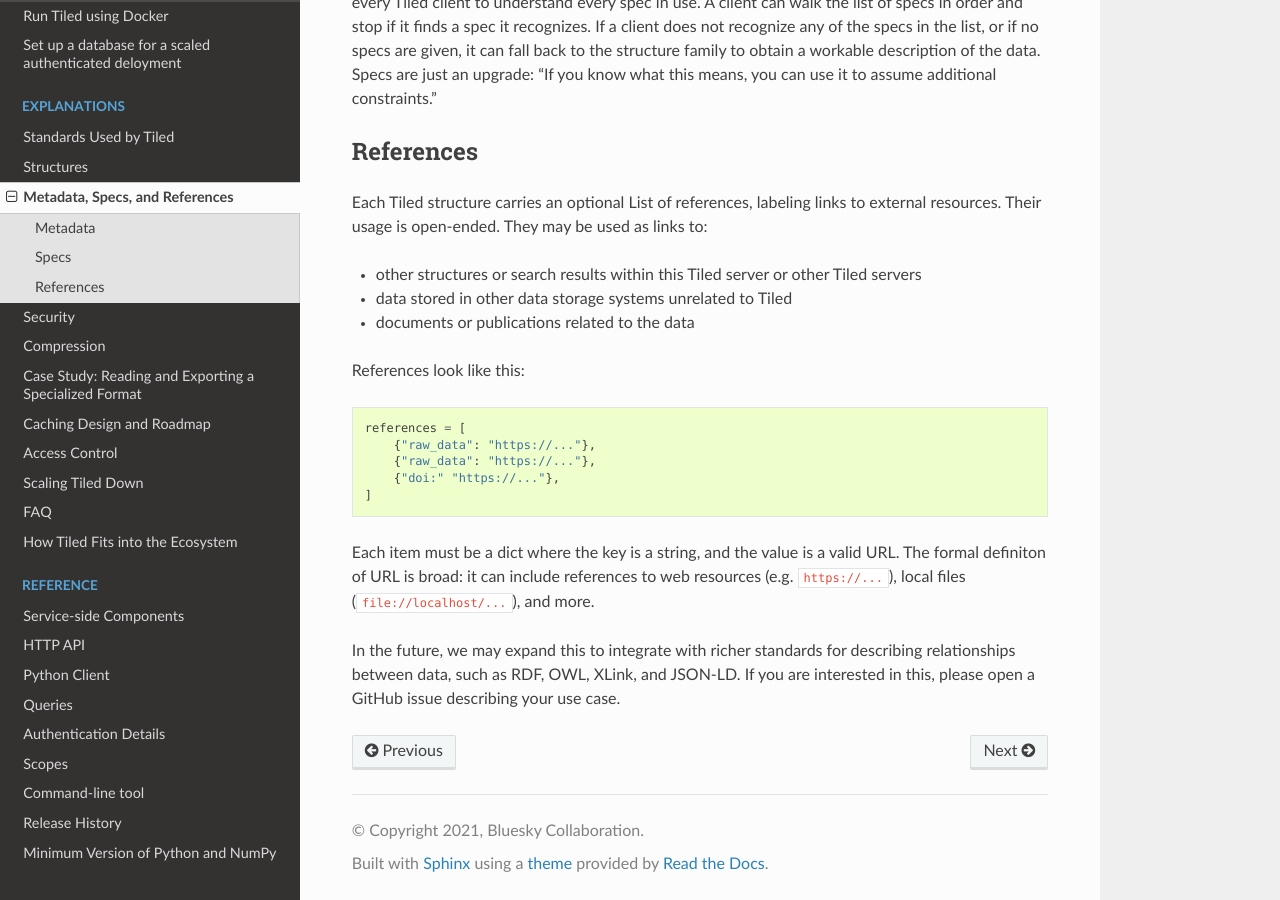
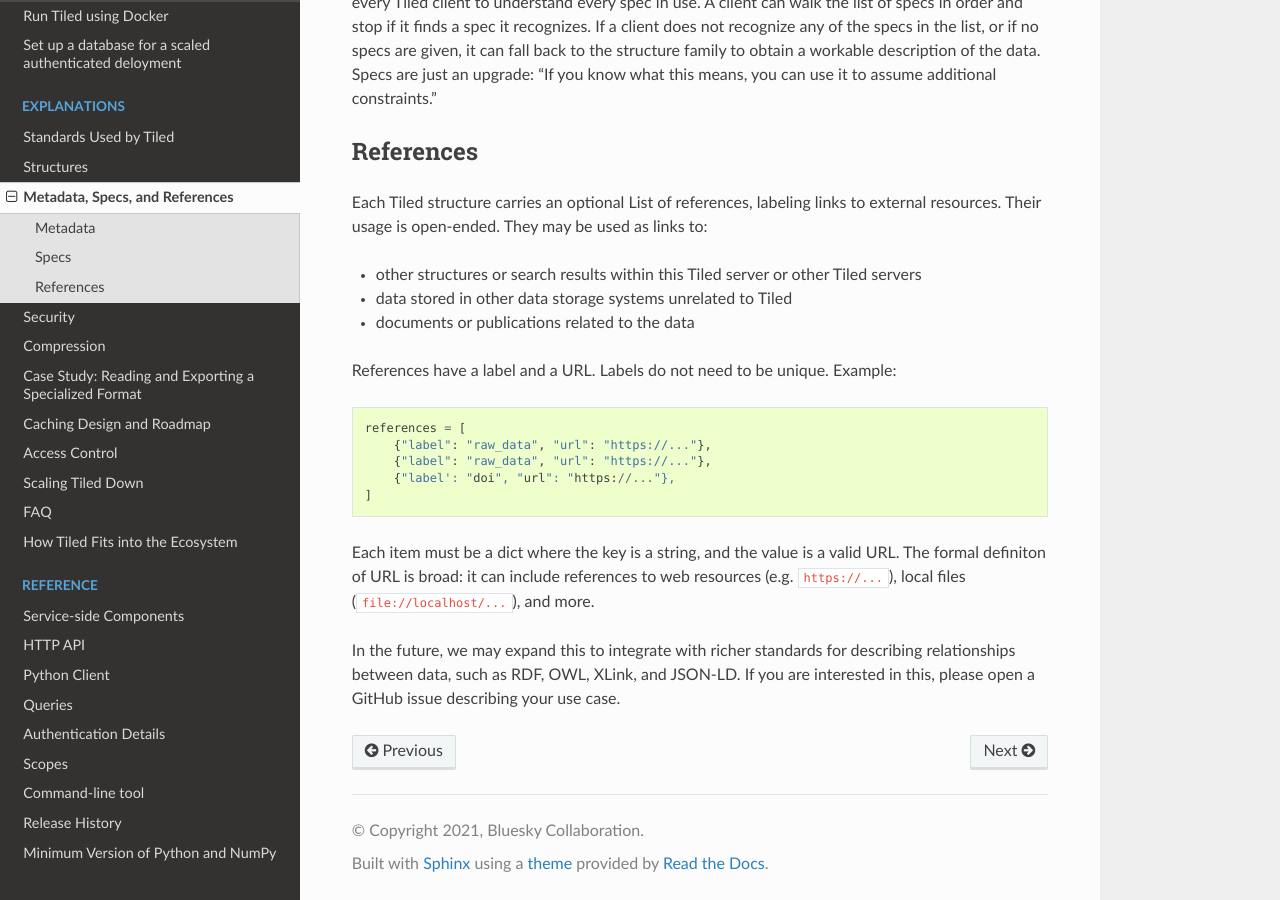
Before and after one commit to bluesky/tiled, a Sphinx documentation site: the page built from docs/source/explanations/metadata.md, in a window 1280 px wide and 900 px high, scrolled down 1033 px. Built offline with Sphinx 7.4.7 and the Read the Docs theme 2.0.0, drawn with Linux system fonts in a browser that asks for light colours; pages that are not in the unit, such as notebooks, are missing from menus.

Commit message:
Update documented example to new reference structure.

````diff
--- a/docs/source/explanations/metadata.md
+++ b/docs/source/explanations/metadata.md
@@ -58,13 +58,13 @@ external resources. Their usage is open-ended. They may be used as links to:
 * data stored in other data storage systems unrelated to Tiled
 * documents or publications related to the data
 
-References look like this:
+References have a label and a URL. Labels do not need to be unique. Example:
 
 ```py
 references = [
-    {"raw_data": "https://..."},
-    {"raw_data": "https://..."},
-    {"doi:" "https://..."},
+    {"label": "raw_data", "url": "https://..."},
+    {"label": "raw_data", "url": "https://..."},
+    {"label': "doi", "url": "https://..."},
 ]
 ```
 
````
